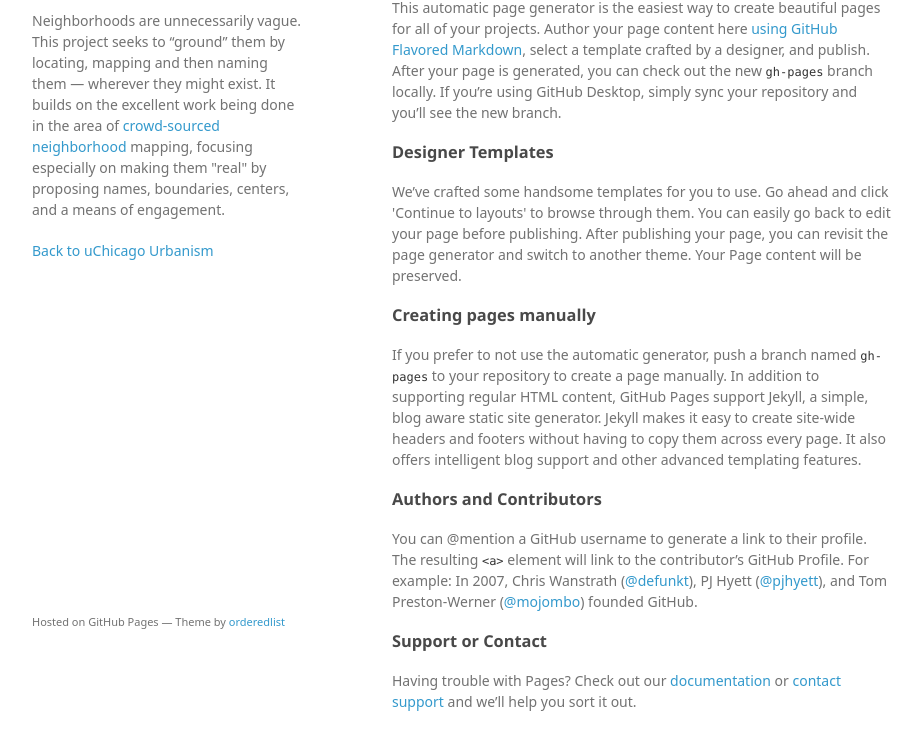
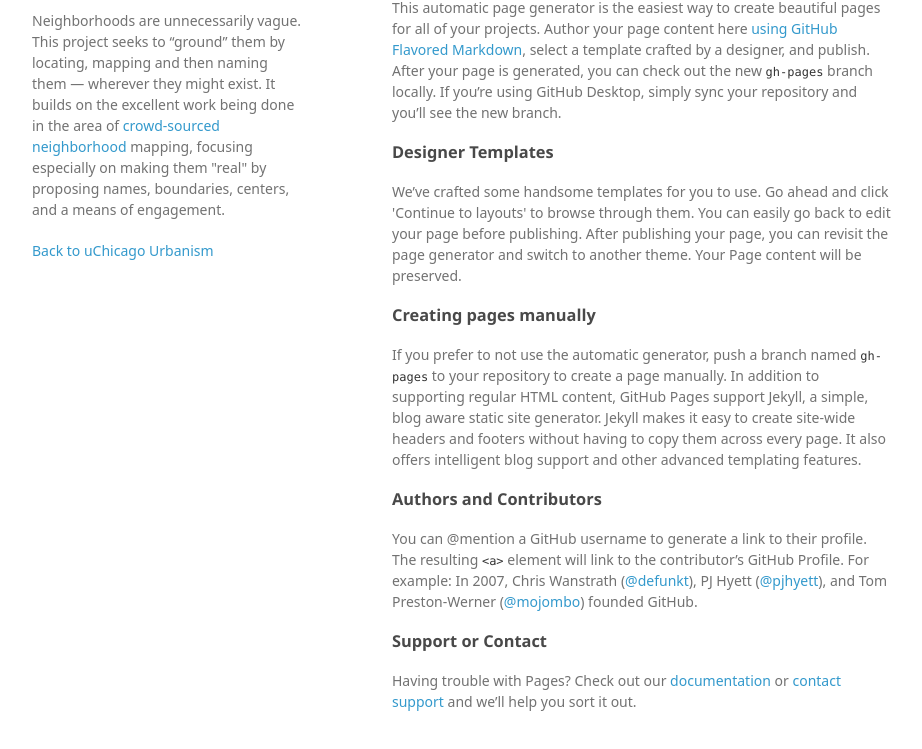
Before and after one commit to lelap/lelap.github.io, a plain HTML site: page index.html in a window 1280 px wide. Shown: the part 99-848 px from the top of the page, without its empty margins (178-1100 px from the left). Drawn offline with Linux system fonts and the light colour scheme; a web font is replaced by a local one.

Commit message:
Update index.html

```diff
--- a/index.html
+++ b/index.html
@@ -3,7 +3,7 @@
   <head>
     <meta charset="utf-8">
     <meta http-equiv="X-UA-Compatible" content="chrome=1">
-    <title>NiJeL.GitHub.io by lelap</title>
+    <title>Hood Mapping | U R B A N I S M | The University of Chicago</title>
 
     <link rel="stylesheet" href="stylesheets/styles.css">
     <link rel="stylesheet" href="stylesheets/github-light.css">
@@ -48,9 +48,6 @@
 
 <p>Having trouble with Pages? Check out our <a href="https://help.github.com/pages">documentation</a> or <a href="https://github.com/contact">contact support</a> and we’ll help you sort it out.</p>
       </section>
-      <footer>
-        <p><small>Hosted on GitHub Pages &mdash; Theme by <a href="https://github.com/orderedlist">orderedlist</a></small></p>
-      </footer>
     </div>
     <script src="javascripts/scale.fix.js"></script>
 
```
